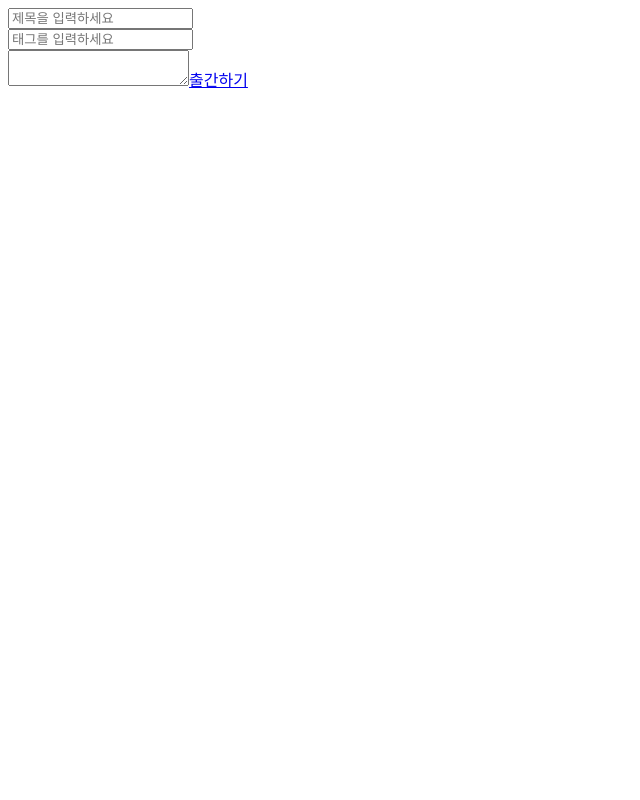
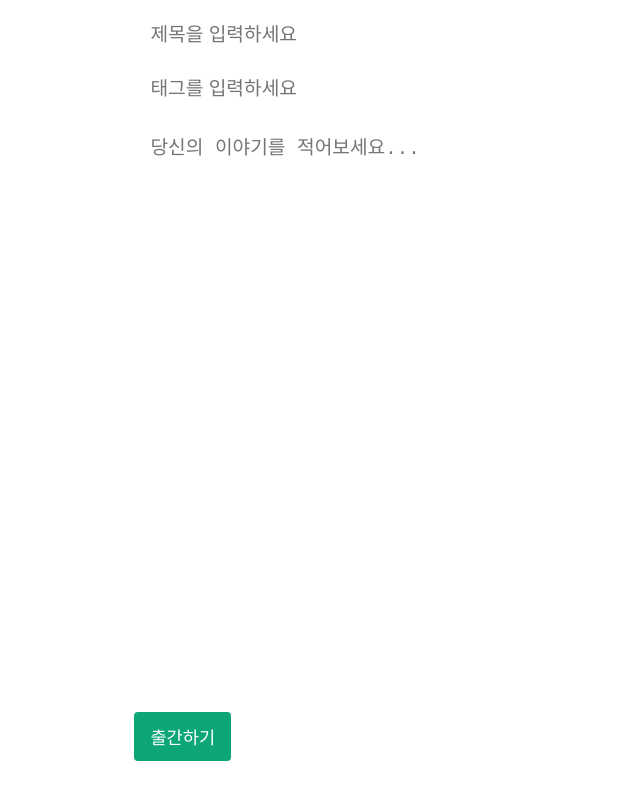
Before and after one commit to WE-SOPT-29th-Web-Part/Seojin-Kim, a React (Create React App) app in the folder 4-velog/: page /write in a window 1280 px wide. Shown: the whole page, without its empty margins (0-640 px from the left). Built offline with nearby package versions, Linux system fonts and the light colour scheme; the HTML template or start-up script is replaced by a standard one.

Commit message:
feat: 출간하기, 글 작성 레이아웃 수정 및 애니메이션 추가

```diff
--- a/4-velog/src/App.tsx
+++ b/4-velog/src/App.tsx
@@ -2,7 +2,6 @@ import React, { useReducer } from 'react';
 import { BrowserRouter, Route, Switch, Redirect } from 'react-router-dom';
 import articleReducer from './articleReducer';
 import HomePage from './pages/home';
-import PreviewPage from './pages/preview';
 import WritePage from './pages/write';
 import Store from './store';
 
@@ -14,7 +13,6 @@ function App() {
         <Switch>
           <Route path='/home' component={HomePage} />
           <Route path='/write' component={WritePage} />
-          <Route path='/preview' component={PreviewPage} />
           <Route path='/'>
             <Redirect to='/home' />
           </Route>
--- /dev/null
+++ b/4-velog/src/components/Button/style.ts
@@ -0,0 +1,16 @@
+import styled from 'styled-components';
+
+const GreenButton = styled.button`
+  background-color: rgb(12, 166, 120);
+  border-radius: 4px;
+  padding: 12px 16px;
+  color: white;
+  border: none;
+  font-size: 1.1rem;
+  & > a {
+    text-decoration: none;
+    color: white;
+  }
+`;
+
+export { GreenButton };
--- a/4-velog/src/pages/preview/index.tsx
+++ /dev/null
@@ -1,38 +0,0 @@
-import React, { useContext, useState } from 'react';
-import { Link } from 'react-router-dom';
-import postArticle from '../../api/postArticle';
-import useArticle from '../../api/useArticle';
-import Store from '../../store';
-
-export default function PreviewPage() {
-  const [newPreview, setNewPreview] = useState('');
-
-  const { article, contextDispatch } = useContext(Store);
-
-  const { mutate } = useArticle();
-
-  const publishArticle = async () => {
-    const newSummary = { summary: newPreview };
-    contextDispatch({ type: 'SET_PREVIEW', value: newSummary });
-    await postArticle({ article: { ...article, summary: newPreview } });
-    mutate();
-  };
-
-  return (
-    <div>
-      <input
-        name='preview'
-        type='text'
-        placeholder='요약을 입력하세요'
-        value={newPreview}
-        onInput={(e: React.ChangeEvent<HTMLInputElement>) => {
-          e.preventDefault();
-          setNewPreview(e.target.value);
-        }}
-      ></input>
-      <Link to='/home/postings' onClick={publishArticle}>
-        출간하기
-      </Link>
-    </div>
-  );
-}
--- a/4-velog/src/pages/write/index.tsx
+++ b/4-velog/src/pages/write/index.tsx
@@ -1,13 +1,19 @@
 import React, { useContext, useState } from 'react';
 import { Link } from 'react-router-dom';
+import { Route, useRouteMatch } from 'react-router';
+import { GreenButton } from '../../components/Button/style';
 import Tag from '../../components/Tag';
 import Store from '../../store';
+import { StyledContainer, StyledWrapper } from './style';
+import PreviewPage from './preview';
 
 export default function WritePage() {
   const [tags, setTags] = useState<string[]>([]);
   const [newTitle, setNewTitle] = useState('');
   const [newTag, setNewTag] = useState('');
   const [newBody, setNewBody] = useState('');
+
+  const match = useRouteMatch();
 
   const { contextDispatch } = useContext(Store);
 
@@ -17,7 +23,8 @@ export default function WritePage() {
   };
 
   return (
-    <div>
+    <StyledWrapper>
+      <StyledContainer>
         <input
           name='title'
           type='text'
@@ -34,6 +41,7 @@ export default function WritePage() {
             setTags([...tags, newTag]);
             setNewTag('');
           }}
+          autoComplete='off'
         >
           {tags.map((tag) => (
             <Tag content={tag} />
@@ -55,10 +63,15 @@ export default function WritePage() {
             e.preventDefault();
             setNewBody(e.target.value);
           }}
+          placeholder='당신의 이야기를 적어보세요...'
         />
-      <Link to='/preview' onClick={saveWrite}>
+        <GreenButton>
+          <Link to={`${match.path}/preview`} onClick={saveWrite}>
             출간하기
           </Link>
-    </div>
+        </GreenButton>
+      </StyledContainer>
+      <Route path={`${match.path}/preview`} component={PreviewPage} />
+    </StyledWrapper>
   );
 }
--- /dev/null
+++ b/4-velog/src/pages/write/preview/index.tsx
@@ -0,0 +1,50 @@
+import React, { useContext, useState } from 'react';
+import { Link } from 'react-router-dom';
+import postArticle from '../../../api/postArticle';
+import useArticle from '../../../api/useArticle';
+import { GreenButton } from '../../../components/Button/style';
+import Store from '../../../store';
+import { GridWrapper, StyledContainer, StyledWrapper, Title } from './style';
+
+export default function PreviewPage() {
+  const [newPreview, setNewPreview] = useState('');
+
+  const { article, contextDispatch } = useContext(Store);
+
+  const { mutate } = useArticle();
+
+  const publishArticle = async () => {
+    const newSummary = { summary: newPreview };
+    contextDispatch({ type: 'SET_PREVIEW', value: newSummary });
+    await postArticle({ article: { ...article, summary: newPreview } });
+    mutate();
+  };
+
+  return (
+    <StyledWrapper>
+      <StyledContainer>
+        <Title>포스트 미리보기</Title>
+        <GridWrapper>
+          <input
+            name='preview'
+            type='text'
+            placeholder='당신의 포스트를 짧게 소개해보세요'
+            value={newPreview}
+            onInput={(e: React.ChangeEvent<HTMLInputElement>) => {
+              e.preventDefault();
+              setNewPreview(e.target.value);
+            }}
+            autoComplete='off'
+          ></input>
+          <div>
+            <GreenButton>
+              <Link to='/home/postings' onClick={publishArticle}>
+                출간하기
+              </Link>
+            </GreenButton>
+          </div>
+        </GridWrapper>
+      </StyledContainer>
+    </StyledWrapper>
+  );
+}
--- /dev/null
+++ b/4-velog/src/pages/write/preview/style.ts
@@ -0,0 +1,49 @@
+import styled from 'styled-components';
+
+const StyledWrapper = styled.div`
+  position: absolute;
+  width: 100vw;
+  height: 100vh;
+  display: flex;
+  justify-content: center;
+  background-color: white;
+  animation: slideUp 1s forwards;
+  padding-top: 52px;
+  @keyframes slideUp {
+    from {
+      top: 100vh;
+    }
+    to {
+      top: 0;
+    }
+  }
+`;
+
+const StyledContainer = styled.div`
+  width: 80%;
+  min-width: 300px;
+  overflow-x: hidden;
+`;
+
+const GridWrapper = styled.div`
+  display: grid;
+  grid-template-columns: 1fr 1fr;
+  & input,
+  textarea {
+    border: none;
+    padding: 1rem;
+    font-size: 1.2rem;
+
+    &:focus {
+      border: none;
+      outline: none;
+    }
+  }
+`;
+
+const Title = styled.div`
+  font-size: 1.2rem;
+  font-weight: 600;
+`;
+
+export { StyledWrapper, StyledContainer, GridWrapper, Title };
--- /dev/null
+++ b/4-velog/src/pages/write/style.ts
@@ -0,0 +1,37 @@
+import styled from 'styled-components';
+
+const StyledWrapper = styled.div`
+  display: flex;
+  justify-content: center;
+  overflow-y: hidden;
+`;
+
+const StyledContainer = styled.div`
+  width: 80%;
+  min-width: 300px;
+  overflow-x: hidden;
+
+  & input,
+  textarea {
+    border: none;
+    padding: 1rem;
+    font-size: 1.2rem;
+
+    &:focus {
+      border: none;
+      outline: none;
+    }
+  }
+
+  & > input,
+  textarea {
+    width: 100%;
+  }
+
+  & textarea {
+    height: auto;
+    min-height: 70vh;
+  }
+`;
+
+export { StyledContainer, StyledWrapper };
```
Lines whose indentation alone changed are shown as unchanged.
